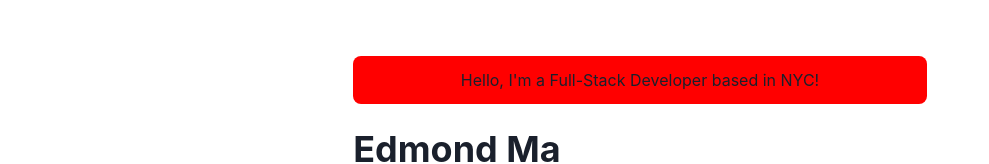
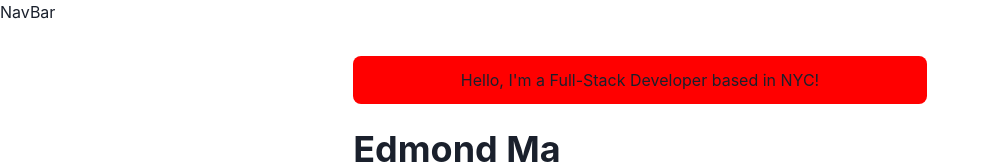
Before and after one commit to edjunma/edmondma.dev-v1, a Next.js app: page / in a window 1280 px wide. Shown: the top 164 px of the page, without its empty margins (0-989 px from the left). Built offline with nearby package versions, Linux system fonts and the light colour scheme.

Commit message:
7/28 update, add navbar

```diff
--- a/components/layouts/main.js
+++ b/components/layouts/main.js
@@ -1,4 +1,5 @@
 import Head from 'next/head'
+import NavBar from '../navbar'
 import { Box, Container } from '@chakra-ui/react'
 
 const Main = ({ children, router }) => {
@@ -12,6 +13,8 @@ const Main = ({ children, router }) => {
         <title>Edmond Ma | Portfolio</title>
       </Head>
 
+      <NavBar path={router.asPath} />
+
       <Container maxW="container.md" pt={14}>
         {children}
       </Container>
--- a/components/logo.js
+++ b/components/logo.js
@@ -23,7 +23,21 @@ const LogoBox = styled.span`
 
 const Logo = () => {
   return (
+    <Link href="/" scroll={false}>
 
+      <LogoBox>
+        <FootprintIcon />
+        <Text
+          color={useColorModeValue('gray.800', 'whiteAlpha.900')}
+          fontFamily='M PLUS Rounded 1c", sans-serif'
+          fontWeight="bold"
+          ml={3}
+        >
+          Edmond Ma
+        </Text>
+      </LogoBox>
+
+    </Link>
   );
 }
 
--- /dev/null
+++ b/components/navbar.js
@@ -0,0 +1,56 @@
+import Logo from './logo'
+import NextLink from 'next/link'
+import {
+  Container,
+  Box,
+  Link,
+  Stack,
+  Heading,
+  Flex,
+  Menu,
+  MenuItem,
+  MenuList,
+  MenuButton,
+  IconButton,
+  useColorModeValue
+} from '@chakra-ui/react'
+import { HamburgerIcon } from '@chakra-ui/icons'
+
+const LinkItem = ({ href, path, target, children, ...props }) => {
+  const active = path === href
+  const inactiveColor = useColorModeValue('gray.800', 'whiteAlpha.900')
+  return (
+    <Link
+      as={NextLink}
+      href={href}
+      scroll={false}
+      p={2}
+      bg={active ? 'grassTeal' : undefined}
+      color={active ? '#202023' : inactiveColor}
+      target={target}
+      {...props}
+    >
+      {children}
+    </Link>
+  )
+}
+
+const Navbar = props => {
+  const { path } = props
+
+  return (
+    <Box
+      position="fixed"
+      as="nav"
+      w="100%"
+      bg={useColorModeValue('#ffffff40', '#20202380')}
+      css={{ backdropFilter: 'blur(10px)' }}
+      zIndex={2}
+      {...props}
+    >
+      NavBar
+    </Box>
+  )
+}
+
+export default Navbar
--- a/package.json
+++ b/package.json
@@ -13,6 +13,7 @@
   "author": "Edmond Ma",
   "license": "MIT",
   "dependencies": {
+    "@chakra-ui/icons": "^2.1.0",
     "@chakra-ui/react": "^2.8.0",
     "@emotion/react": "^11.11.1",
     "@emotion/styled": "^11.11.0",
```
Also changed, not shown: 1 other file (tests, documents, lock files or other folders).
